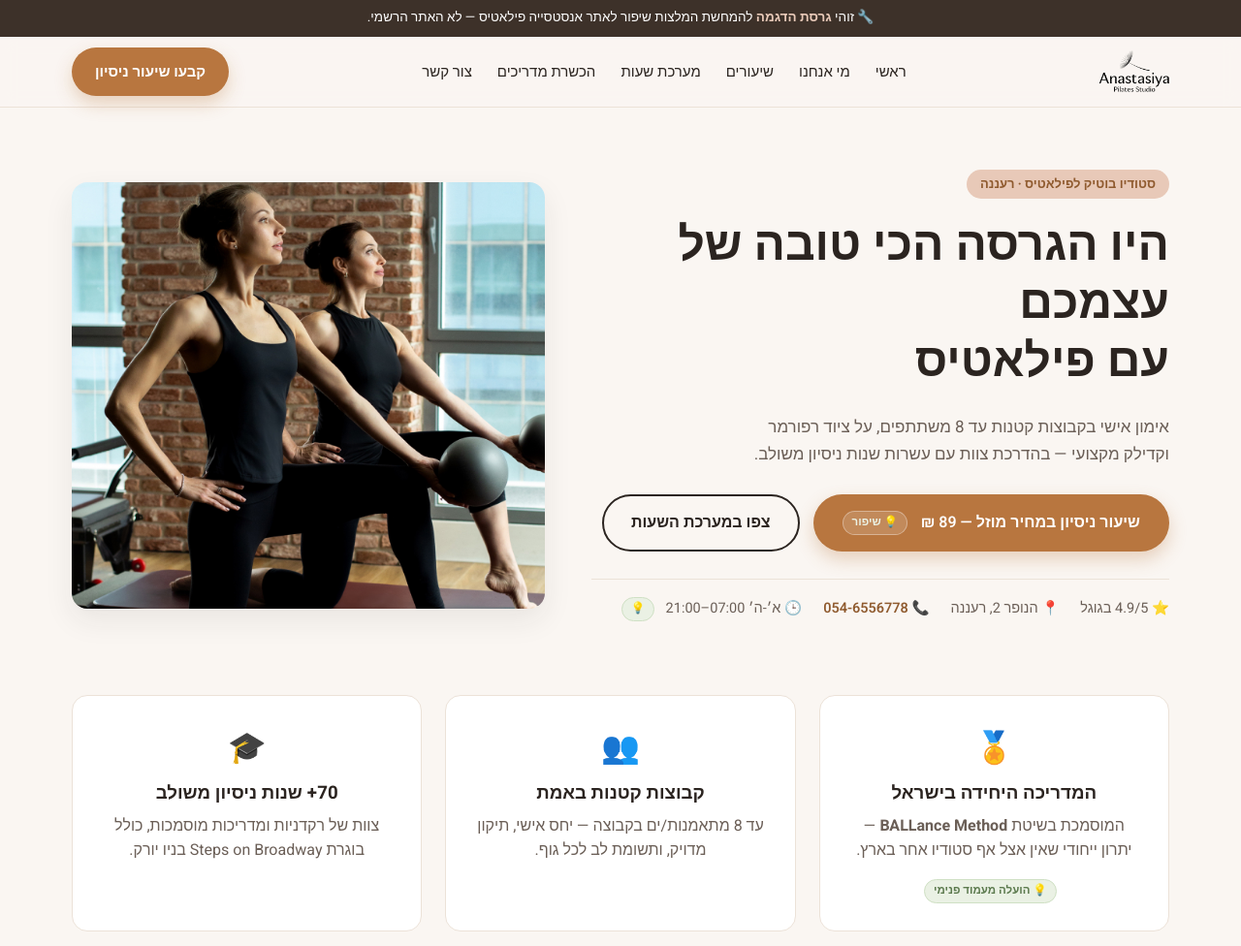
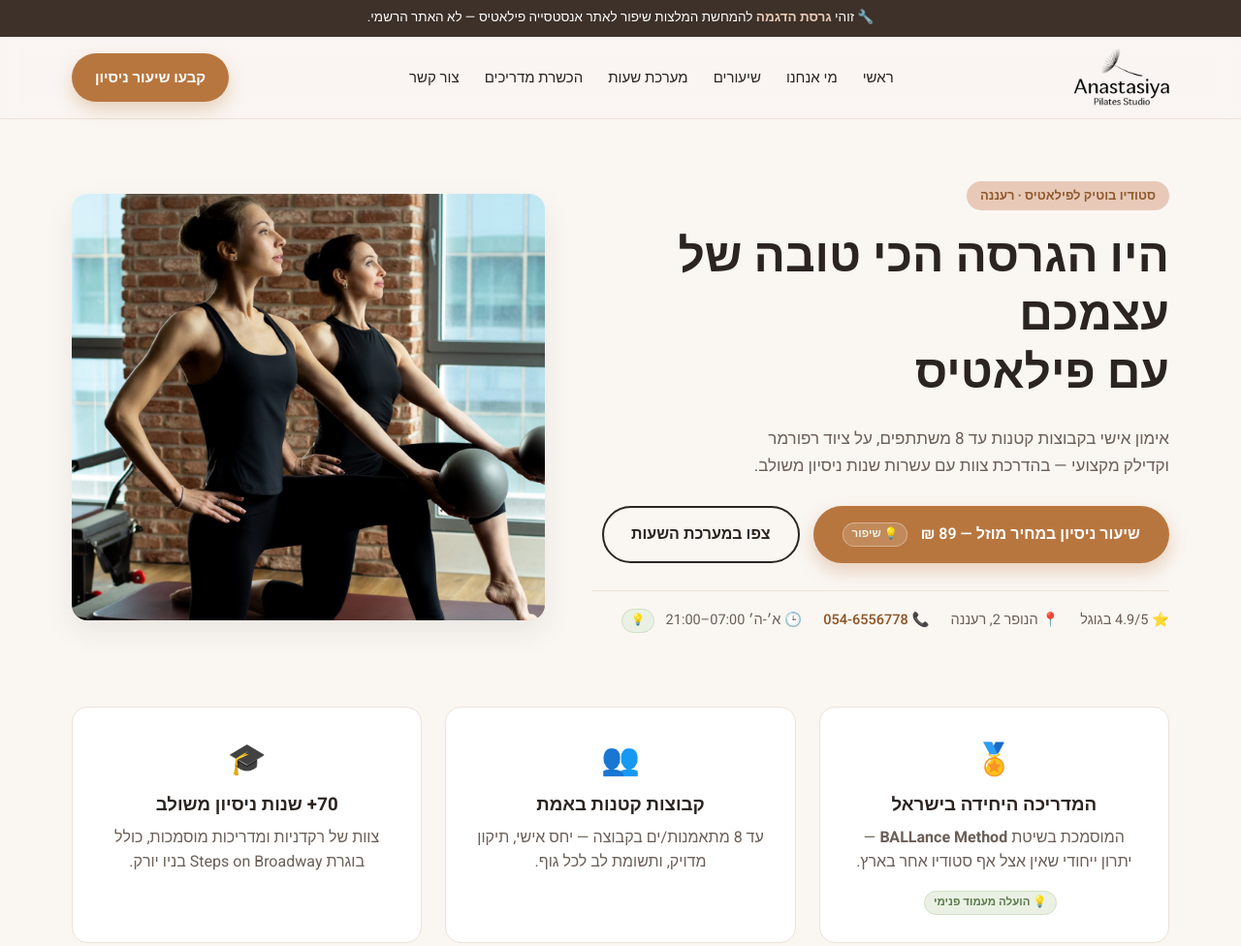
Before and after one commit to EliGit-Ai/anastasiya-pilates-demo, a plain HTML site: page index.html in a window 1280 px wide. Shown: the top 976 px of the page at 97% size. Drawn offline with Linux system fonts and the light colour scheme.

Commit message:
Enlarge header logo for legibility
Co-Authored-By: Claude Sonnet 5 <noreply@anthropic.com>

```diff
--- a/style.css
+++ b/style.css
@@ -71,7 +71,7 @@ p { margin: 0 0 1em; color: var(--ink-soft); }
   align-items: center;
   justify-content: space-between;
   gap: 20px;
-  height: 72px;
+  height: 84px;
 }
 .logo {
   font-size: 20px;
@@ -80,7 +80,7 @@ p { margin: 0 0 1em; color: var(--ink-soft); }
   white-space: nowrap;
 }
 .logo span { color: var(--accent); }
-.logo-img { height: 44px; width: auto; }
+.logo-img { height: 60px; width: auto; }
 .main-nav {
   display: flex;
   gap: 26px;
@@ -297,7 +297,7 @@ p { margin: 0 0 1em; color: var(--ink-soft); }
     display: flex;
     flex-direction: column;
     position: absolute;
-    top: 72px;
+    top: 84px;
     inset-inline: 0;
     background: var(--bg-alt);
     padding: 16px 24px;
```
